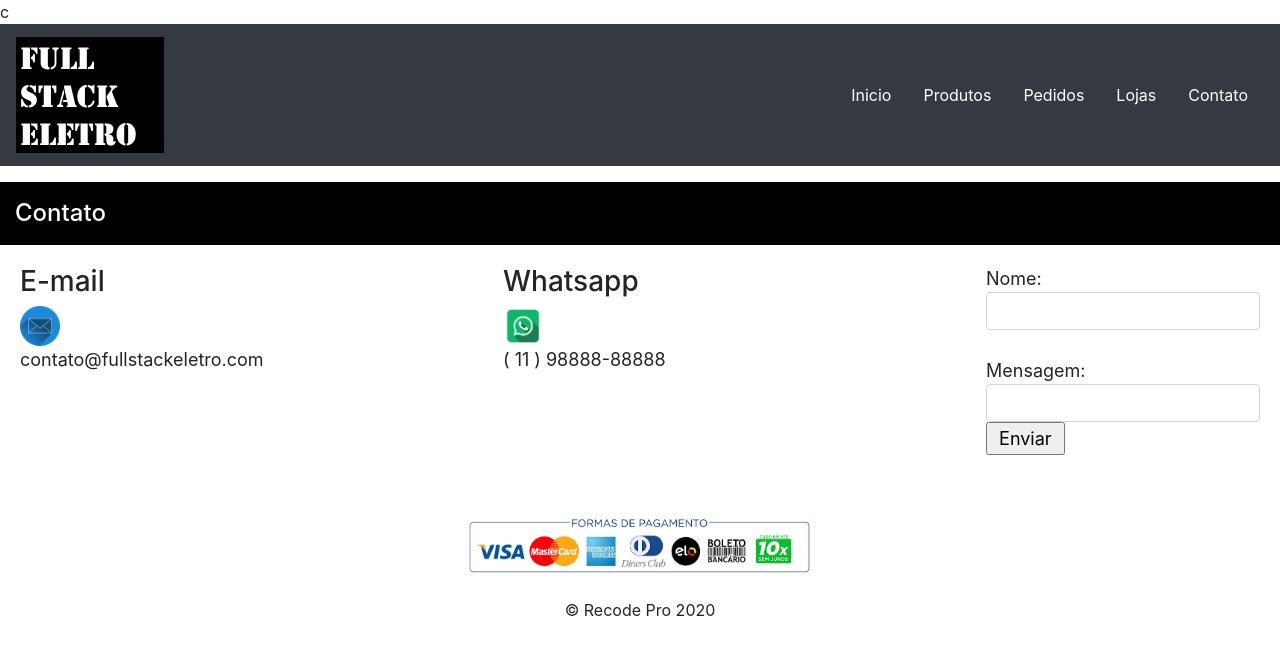
After one commit to Giih97/Recode_Pro, a PHP site: page /contato.php in a window 1280 px wide. The commit adds this page. Shown: the top 655 px of the page. Run offline with PHP 8.4, Linux system fonts and the light colour scheme.

Commit message:
atualiazação

```diff
--- /dev/null
+++ b/FStackEletro_php&bootstrap/contato.php
@@ -0,0 +1,96 @@
+<?php
+include "conexao.php";
+
+if ( isset( $_POST['nome'] ) && isset( $_POST['msg'] ) ) {
+    $nome = $_POST['nome'];
+    $msg = $_POST['msg'];
+
+$sql = "INSERT INTO comentarios (nome, msg) VALUES ('$nome','$msg')";
+$result = $conect->query( $sql );
+
+
+}
+
+?>
+
+<!DOCTYPE html>
+<html lang="pt-br">
+
+<head>
+    <meta charset="UTF - 8">
+    <link rel="stylesheet" type="text/css" href="css/estilo.css">
+    <link rel="stylesheet" href="https://stackpath.bootstrapcdn.com/bootstrap/4.1.3/css/bootstrap.min.css"
+        integrity="sha384-MCw98/SFnGE8fJT3GXwEOngsV7Zt27NXFoaoApmYm81iuXoPkFOJwJ8ERdknLPMO" crossorigin="anonymous">
+    <script src="javascript/script.js"></script>
+    <meta name="viewport" content="width=device-width">
+    <title> Contato</title>
+</head>
+
+<body>
+
+    <!--Inicio do Menu -->
+
+    <?php
+include ("menu.html");
+?>
+    <!--fim do Menu-->
+
+    <div class=container-fluid>
+        <hr>
+        <h4> Contato</h4>
+        <hr>
+    </div>
+
+    <!-- Principal -->
+
+    <main id="main">
+        <div id="email2">
+            <h3>E-mail</h3>
+            <img src="imagens/email.png " width=" 40px ">
+            <p>contato@fullstackeletro.com</p>
+        </div>
+        <hr>
+
+        <div id="what">
+            <h3>Whatsapp</h3>
+            <img src="imagens/whatsapp.png " width=" 40px ">
+            <p>( 11 ) 98888-88888</p>
+
+        </div>
+        <hr>
+
+        <div id="mensg" class="form-group">
+            <form method="post" action="receberDados.php">
+
+                Nome:<br>
+                <input type="text " id="nome" name="nome" class="form-control"><br>
+
+                Mensagem:<br>
+                <input type="text" id=" msg" name="msg" width="200px" class="form-control">
+
+                <input type="submit" value=" Enviar ">
+            </form>
+        </div>
+
+    </main>
+
+
+    <!-- Rodapé -->
+    <?php
+        include("footer.html");
+    ?>
+    <!-- Fim do Rodapé -->
+    <script src="https://code.jquery.com/jquery-3.3.1.slim.min.js"
+        integrity="sha384-q8i/X+965DzO0rT7abK41JStQIAqVgRVzpbzo5smXKp4YfRvH+8abtTE1Pi6jizo" crossorigin="anonymous">
+    </script>
+    <script src="https://cdnjs.cloudflare.com/ajax/libs/popper.js/1.14.3/umd/popper.min.js"
+        integrity="sha384-ZMP7rVo3mIykV+2+9J3UJ46jBk0WLaUAdn689aCwoqbBJiSnjAK/l8WvCWPIPm49" crossorigin="anonymous">
+    </script>
+    <script src="https://stackpath.bootstrapcdn.com/bootstrap/4.1.3/js/bootstrap.min.js"
+        integrity="sha384-ChfqqxuZUCnJSK3+MXmPNIyE6ZbWh2IMqE241rYiqJxyMiZ6OW/JmZQ5stwEULTy" crossorigin="anonymous">
+    </script>
+
+
+</body>
+
+</html>
--- a/FStackEletro_php&bootstrap/produto.php
+++ b/FStackEletro_php&bootstrap/produto.php
@@ -1,5 +1,5 @@
 <?php
-include "conexao.php";
+require "conexao.php";
 
 ?>
 
```
